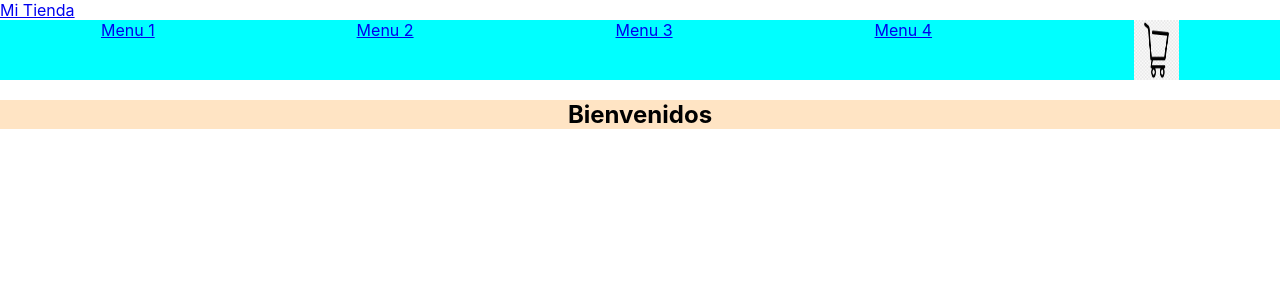
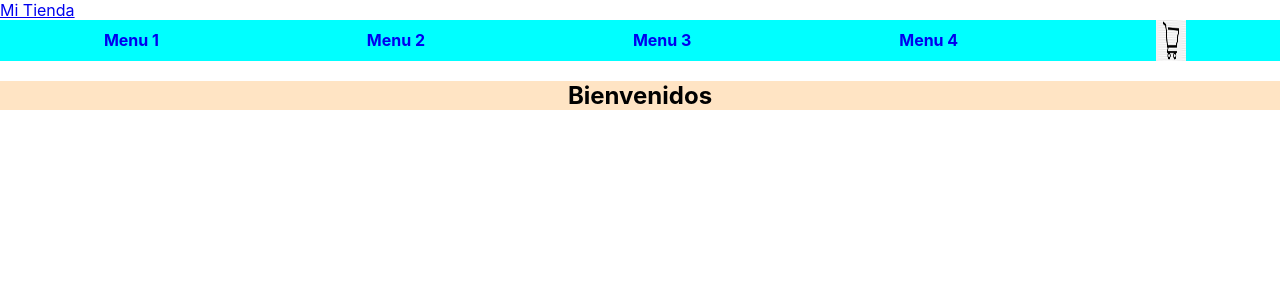
Before and after one commit to joselautaro/My-react-app, a React (Create React App) app: page / in a window 1280 px wide. Shown: the top 300 px of the page. Built offline with nearby package versions, Linux system fonts and the light colour scheme.

Commit message:
Cambio de estilos en el menu

```diff
--- a/package.json
+++ b/package.json
@@ -6,7 +6,9 @@
     "@testing-library/jest-dom": "^5.14.1",
     "@testing-library/react": "^11.2.7",
     "@testing-library/user-event": "^12.8.3",
+    "bootstrap": "^5.1.1",
     "react": "^17.0.2",
+    "react-bootstrap": "^2.0.0-rc.0",
     "react-dom": "^17.0.2",
     "react-scripts": "4.0.3",
     "web-vitals": "^1.1.2"
--- a/src/components/CartWidget/CartWidget.css
+++ b/src/components/CartWidget/CartWidget.css
@@ -1,6 +1,6 @@
 img{
     color:rgb(11, 13, 15);
-    height: 30px;
-    width: 45px;
+    height: 41px;
+    width: 30px;
     background-color: black;
 }
--- a/src/components/ItemListContainer/ItemListContainer.jsx
+++ b/src/components/ItemListContainer/ItemListContainer.jsx
@@ -3,10 +3,8 @@ import "./ItemListContainer.css";
 
 export const ItemListContainer = ({greeting}) => {
     return (
-        <div>
             <section>
                 <h1>{greeting}</h1>
             </section>
-        </div>
     )
 }
--- a/src/components/NavBar/NavBar.css
+++ b/src/components/NavBar/NavBar.css
@@ -7,9 +7,8 @@
     display: flex;
     justify-content: space-around;
 }
-img{
-    color:rgb(11, 13, 15);
-    height: 60px;
-    border-radius: 10 px solid black;
-    background-color: black;
+.nav a {
+    text-decoration: none;
+    font-weight: bolder;
+    padding: 10px;
 }
```
Also changed, not shown: 1 other file (tests, documents, lock files or other folders).
